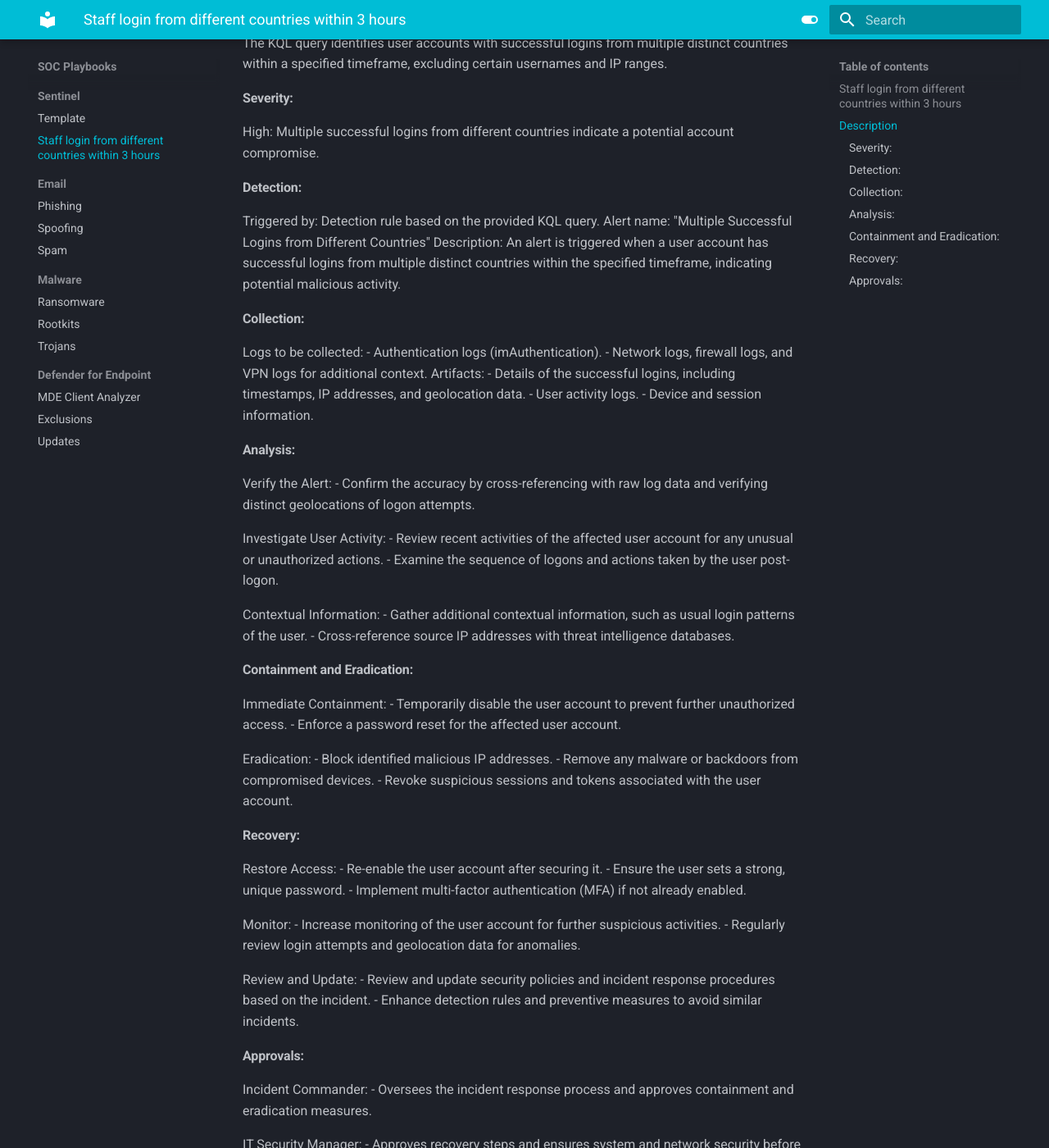
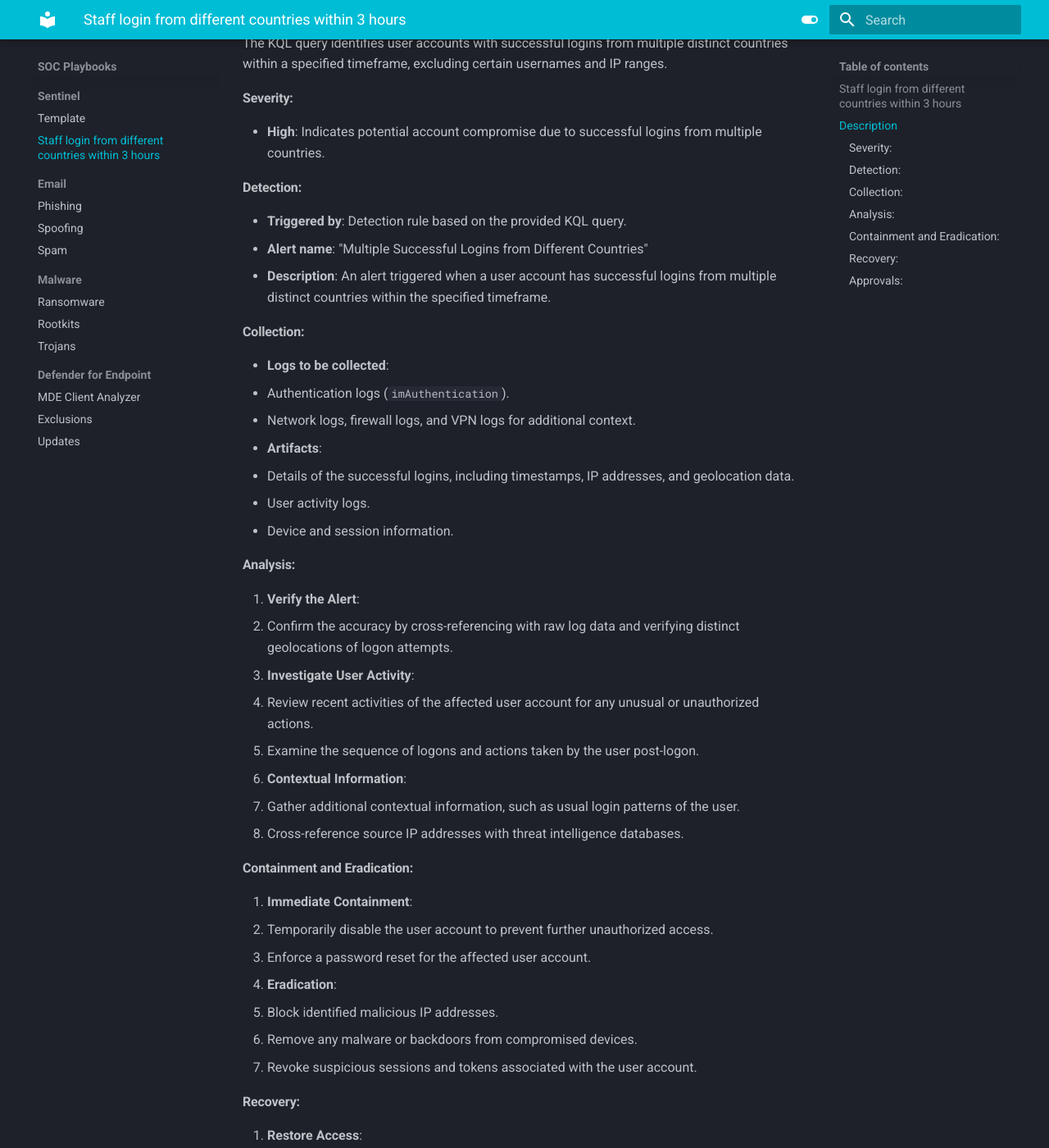
Before and after one commit to HexagonCyber/soc-playbooks, an MkDocs documentation site: the page built from docs/Sentinel/Staff login from different countries within 3 hours.md, in a window 1280 px wide and 1400 px high, scrolled down 248 px. Shown: the whole window at 82% size. Built offline with MkDocs 1.6.1 and Material for MkDocs 9.7.7, drawn with Linux system fonts in a browser that asks for light colours; some of the changed text lies outside the part shown.

Commit message:
Updated playbooks

```diff
--- a/docs/Sentinel/Staff login from different countries within 3 hours.md
+++ b/docs/Sentinel/Staff login from different countries within 3 hours.md
@@ -4,64 +4,64 @@
 The KQL query identifies user accounts with successful logins from multiple distinct countries within a specified timeframe, excluding certain usernames and IP ranges.
 
 #### Severity:
-High: Multiple successful logins from different countries indicate a potential account compromise.
+- **High**: Indicates potential account compromise due to successful logins from multiple countries.
 
 #### Detection:
-Triggered by: Detection rule based on the provided KQL query.
-Alert name: "Multiple Successful Logins from Different Countries"
-Description: An alert is triggered when a user account has successful logins from multiple distinct countries within the specified timeframe, indicating potential malicious activity.
+- **Triggered by**: Detection rule based on the provided KQL query.
+- **Alert name**: "Multiple Successful Logins from Different Countries"
+- **Description**: An alert triggered when a user account has successful logins from multiple distinct countries within the specified timeframe.
 
 #### Collection:
-Logs to be collected:
-- Authentication logs (imAuthentication).
-- Network logs, firewall logs, and VPN logs for additional context.
-Artifacts:
-- Details of the successful logins, including timestamps, IP addresses, and geolocation data.
-- User activity logs.
-- Device and session information.
+- **Logs to be collected**:
+  - Authentication logs (`imAuthentication`).
+  - Network logs, firewall logs, and VPN logs for additional context.
+- **Artifacts**:
+  - Details of the successful logins, including timestamps, IP addresses, and geolocation data.
+  - User activity logs.
+  - Device and session information.
 
 #### Analysis:
-Verify the Alert:
-- Confirm the accuracy by cross-referencing with raw log data and verifying distinct geolocations of logon attempts.
+1. **Verify the Alert**:
+   - Confirm the accuracy by cross-referencing with raw log data and verifying distinct geolocations of logon attempts.
 
-Investigate User Activity:
-- Review recent activities of the affected user account for any unusual or unauthorized actions.
-- Examine the sequence of logons and actions taken by the user post-logon.
+2. **Investigate User Activity**:
+   - Review recent activities of the affected user account for any unusual or unauthorized actions.
+   - Examine the sequence of logons and actions taken by the user post-logon.
 
-Contextual Information:
-- Gather additional contextual information, such as usual login patterns of the user.
-- Cross-reference source IP addresses with threat intelligence databases.
+3. **Contextual Information**:
+   - Gather additional contextual information, such as usual login patterns of the user.
+   - Cross-reference source IP addresses with threat intelligence databases.
 
 #### Containment and Eradication:
-Immediate Containment:
-- Temporarily disable the user account to prevent further unauthorized access.
-- Enforce a password reset for the affected user account.
+1. **Immediate Containment**:
+   - Temporarily disable the user account to prevent further unauthorized access.
+   - Enforce a password reset for the affected user account.
 
-Eradication:
-- Block identified malicious IP addresses.
-- Remove any malware or backdoors from compromised devices.
-- Revoke suspicious sessions and tokens associated with the user account.
+2. **Eradication**:
+   - Block identified malicious IP addresses.
+   - Remove any malware or backdoors from compromised devices.
+   - Revoke suspicious sessions and tokens associated with the user account.
 
 #### Recovery:
-Restore Access:
-- Re-enable the user account after securing it.
-- Ensure the user sets a strong, unique password.
-- Implement multi-factor authentication (MFA) if not already enabled.
+1. **Restore Access**:
+   - Re-enable the user account after securing it.
+   - Ensure the user sets a strong, unique password.
+   - Implement multi-factor authentication (MFA) if not already enabled.
 
-Monitor:
-- Increase monitoring of the user account for further suspicious activities.
-- Regularly review login attempts and geolocation data for anomalies.
+2. **Monitor**:
+   - Increase monitoring of the user account for further suspicious activities.
+   - Regularly review login attempts and geolocation data for anomalies.
 
-Review and Update:
-- Review and update security policies and incident response procedures based on the incident.
-- Enhance detection rules and preventive measures to avoid similar incidents.
+3. **Review and Update**:
+   - Review and update security policies and incident response procedures based on the incident.
+   - Enhance detection rules and preventive measures to avoid similar incidents.
 
 #### Approvals:
-Incident Commander:
-- Oversees the incident response process and approves containment and eradication measures.
+- **Incident Commander**:
+  - Oversees the incident response process and approves containment and eradication measures.
 
-IT Security Manager:
-- Approves recovery steps and ensures system and network security before restoring access.
+- **IT Security Manager**:
+  - Approves recovery steps and ensures system and network security before restoring access.
 
-Compliance Officer:
-- Reviews the incident for compliance-related implications and approves the final incident report.
+- **Compliance Officer**:
+  - Reviews the incident for compliance-related implications and approves the final incident report.
```
